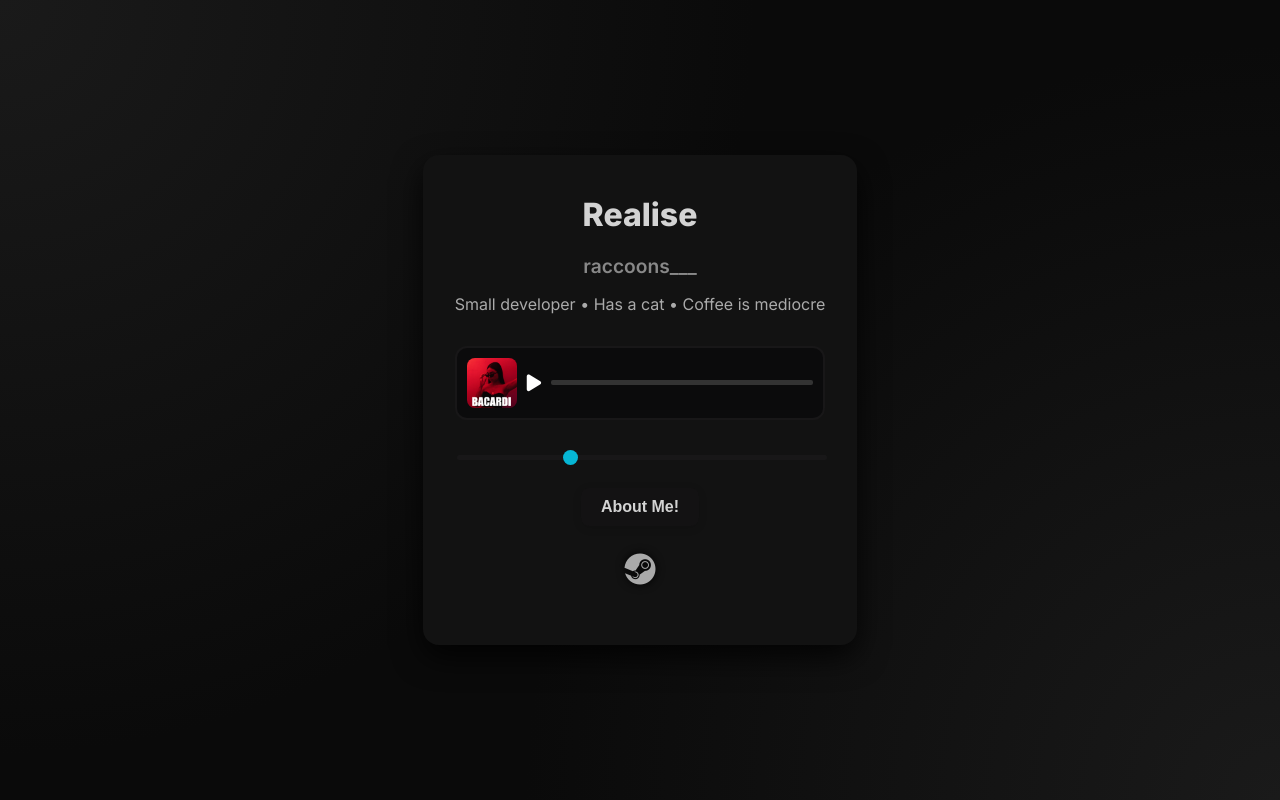
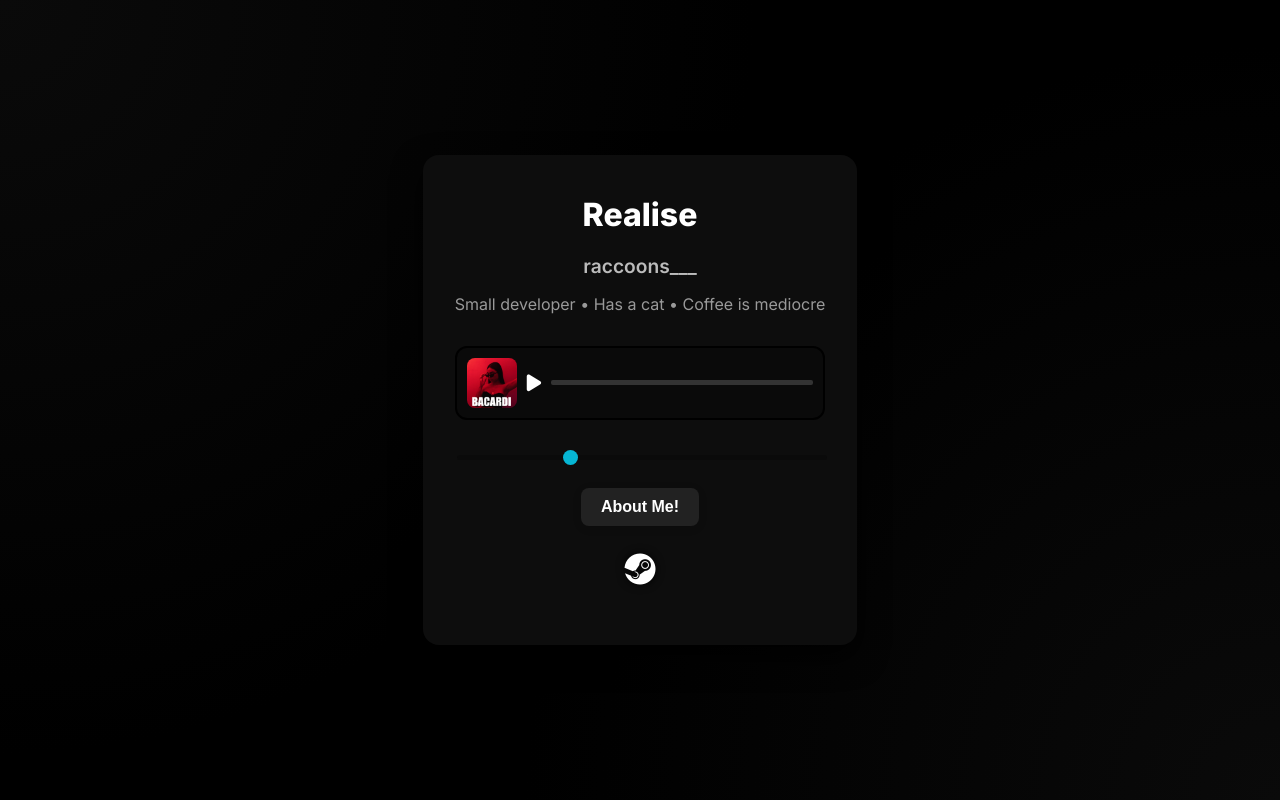
Before and after one commit to Rizzy-raccoon/RaccoonCard, a plain HTML site: page index.html in a window 1280 px wide. Drawn offline with Linux system fonts and the light colour scheme.

Commit message:
Add files via upload

```diff
--- a/index.html
+++ b/index.html
@@ -6,7 +6,6 @@
 <title>About Raccoon</title>
 <link href="https://fonts.googleapis.com/css2?family=Inter:wght@300;400;600;800&display=swap" rel="stylesheet">
 <style>
-  /* General Styles */
   body {
     margin: 0;
     height: 100vh;
@@ -14,45 +13,45 @@
     align-items: center;
     justify-content: center;
     font-family: 'Inter', sans-serif;
-    background: radial-gradient(circle at top left, #1a1a1a, transparent 50%),
-                radial-gradient(circle at bottom right, #1a1a1a, transparent 50%),
-                #0a0a0a;
-    color: #a9a9a9;
+    background: radial-gradient(circle at top left, #0a0a0a, transparent 50%),
+                radial-gradient(circle at bottom right, #0a0a0a, transparent 50%),
+                #000000;
+    color: #e0e0e0;
     overflow: hidden;
   }
 
   /* Card Styles */
   .card {
-    background: #121212;
+    background: #0d0d0d;
     border-radius: 16px;
     padding: 2rem;
     max-width: 420px;
     text-align: center;
-    box-shadow: 0 12px 30px rgba(0, 0, 0, 0.8);
+    box-shadow: 0 12px 30px rgba(0, 0, 0, 0.9);
     transition: transform 0.3s, box-shadow 0.3s;
   }
 
   .card:hover {
     transform: translateY(-5px);
-    box-shadow: 0 16px 40px rgba(0, 0, 0, 0.9);
+    box-shadow: 0 16px 40px rgba(0, 0, 0, 1);
   }
 
   h1 {
     margin: 0.5rem 0;
     font-size: 2rem;
     font-weight: 800;
-    color: #d3d3d3;
+    color: #ffffff;
   }
 
   .sub {
-    color: #888;
+    color: #bbbbbb;
     font-size: 1.2rem;
     margin-bottom: 1rem;
     font-weight: 600;
   }
 
   .tagline {
-    color: #aaa;
+    color: #999999;
     font-size: 1rem;
     margin-bottom: 2rem;
   }
@@ -67,7 +66,7 @@
 
   .socials a {
     font-size: 2rem;
-    color: #a9a9a9;
+    color: #ffffff;
     transition: transform 0.3s, color 0.3s;
     filter: drop-shadow(0 0 4px #000);
   }
@@ -83,8 +82,8 @@
     display: flex;
     align-items: center;
     gap: 10px;
-    background: #0b0b0c;
-    border: 2px solid #181718; /* Solid dark grey */
+    background: #0a0a0a;
+    border: 2px solid #000000;
     border-radius: 12px;
     padding: 10px;
     margin: 1.5rem 0;
@@ -134,7 +133,7 @@
   .volume-slider {
     width: 100%;
     margin-top: 10px;
-    background: #181718; /* Solid dark grey */
+    background: #0a0a0a;
     border-radius: 8px;
     appearance: none;
     height: 5px;
@@ -146,7 +145,7 @@
     appearance: none;
     width: 15px;
     height: 15px;
-    background: #06b6d4; /* Thumb color */
+    background: #06b6d4;
     border-radius: 50%;
     cursor: pointer;
   }
@@ -154,7 +153,7 @@
   .volume-slider::-moz-range-thumb {
     width: 15px;
     height: 15px;
-    background: #06b6d4; /* Thumb color */
+    background: #06b6d4;
     border-radius: 50%;
     cursor: pointer;
   }
@@ -162,8 +161,8 @@
   /* About Me Button */
   #aboutBtn {
     margin-top: 1.5rem;
-    background: #1817182a; /* Greyish color */
-    color: #d3d3d3; /* Slightly lighter grey for button text */
+    background: #222222;
+    color: #ffffff;
     border: none;
     border-radius: 8px;
     padding: 10px 20px;
@@ -175,7 +174,7 @@
   }
 
   #aboutBtn:hover {
-    background: #777777; /* Lighter grey on hover */
+    background: #333333;
     transform: translateY(-3px);
   }
 
@@ -187,17 +186,17 @@
     left: 0;
     width: 100vw;
     height: 100vh;
-    background: #1817182a; /* Solid dark grey */
+    background: #000000;
     z-index: 1000;
     align-items: center;
     justify-content: center;
-    backdrop-filter: none; /* Removed blur effect */
+    backdrop-filter: none;
     transition: opacity 0.3s ease-in-out;
   }
 
   #aboutModalContent {
-    background: #121212; /* Solid black */
-    color: #a9a9a9;
+    background: #000000;
+    color: #e0e0e0; /
     border-radius: 16px;
     padding: 2rem;
     width: 90%;
@@ -224,21 +223,21 @@
     right: 14px;
     background: none;
     border: none;
-    color: #888;
+    color: #888888;
     font-size: 1.3rem;
     cursor: pointer;
     transition: color 0.3s;
   }
 
   #closeModal:hover {
-    color: #d3d3d3;
+    color: #ffffff;
   }
 
   .modal-section {
     margin-top: 1rem;
     text-align: left;
     font-size: 0.9rem;
-    color: #a9a9a9;
+    color: #bbbbbb;
   }
 </style>
 <link rel="stylesheet" href="https://cdnjs.cloudflare.com/ajax/libs/font-awesome/6.4.0/css/all.min.css">
@@ -302,7 +301,7 @@ music.volume = volumeSlider.value;
 // Play/Pause functionality
 playBtn.addEventListener('click', () => {
   if (music.paused) {
-    music.play();
+    music.play().catch((error) => console.log('Error playing music:', error));
     playBtn.classList.remove('fa-play');
     playBtn.classList.add('fa-pause');
   } else {
```
